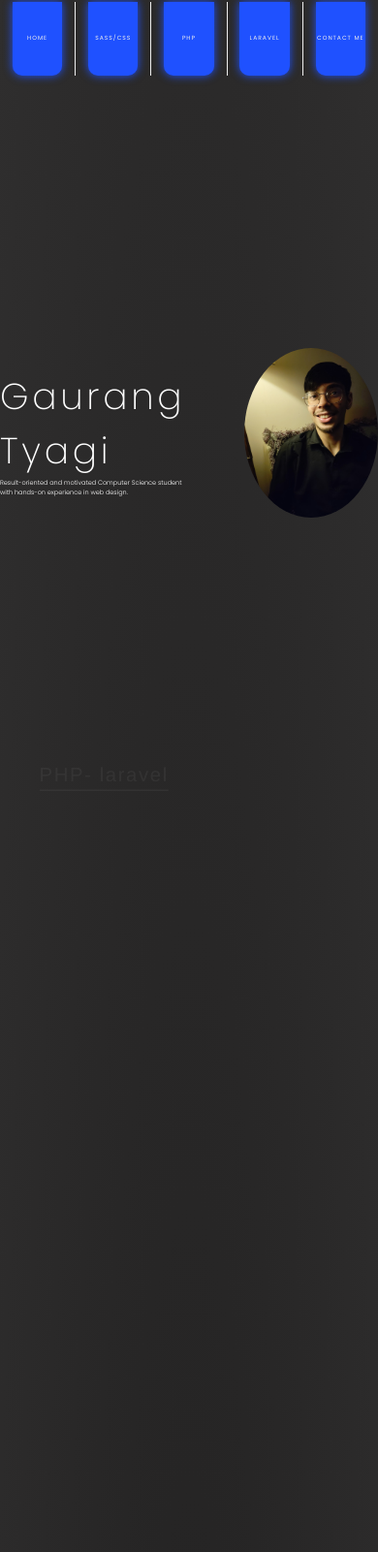
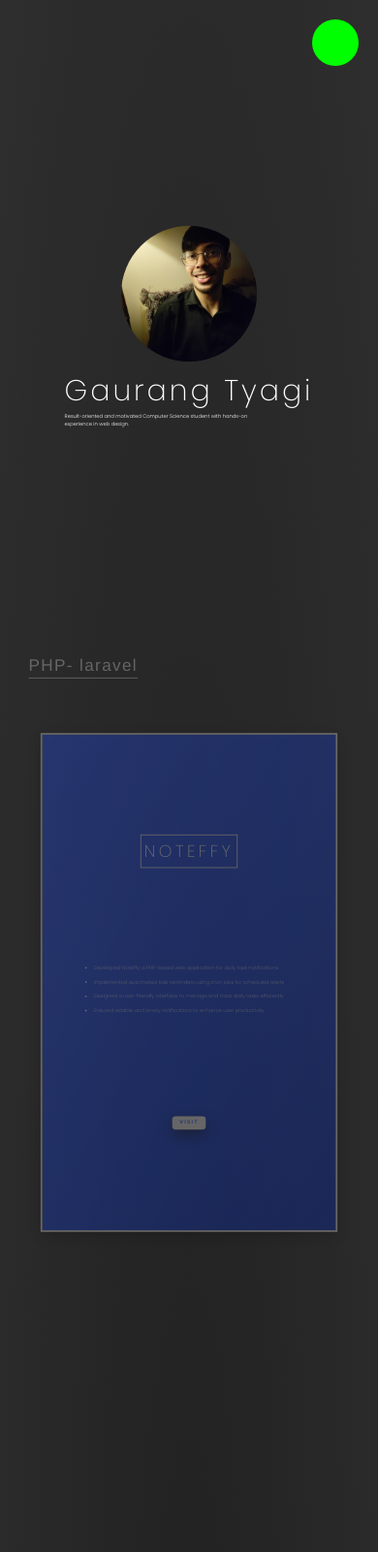
Before and after one commit to GaurangTyagi123/Portfolio, a website: page index.html in a window 390 px wide. Shown: the top 1601 px of the page at 97% size. Drawn offline with Linux system fonts and the light colour scheme.

Commit message:
phone responsive

```diff
--- a/index.html
+++ b/index.html
@@ -11,6 +11,15 @@
 </head>
 
 <body>
+    <div class="float_nav" data-hidden="false">
+        <ul class="navbar__list">
+            <li class="navbar__listitem"><a class="navbar__listlink" href="#">home</a></li>
+            <li class="navbar__listitem"><a class="navbar__listlink" href="#css/sass">sass/css</a></li>
+            <li class="navbar__listitem"><a class="navbar__listlink" href="#php">php</a></li>
+            <li class="navbar__listitem"><a class="navbar__listlink" href="#laravel">laravel</a></li>
+            <li class="navbar__listitem"><a class="navbar__listlink" href="#socials">contact me</a></li>
+        </ul>
+    </div>
     <nav class="navbar">
         <ul class="navbar__list">
             <li class="navbar__listitem"><a class="navbar__listlink" href="#">home</a></li>
@@ -36,7 +45,7 @@
     <div class="projects__list">
         <h1 class="projects__heading" id="php">php- <span>laravel</span></h1>
         <div class="projects__project"
-            style="--color1:#1F51FF;--color2:transparent;--percent:30%;--url:url('../Media/projects_noteffy.png')">
+            style="--color1:#1F51FF;--color2:transparent;--percent:30%;--url:url('../Media/projects_noteffy.png');--size:cover">
             <div class="projects__project_details" style="left:0">
                 <h3 class="projects__project_title">Noteffy</h3>
                 <ul class="projects__project_desc">
@@ -50,7 +59,7 @@
         </div>
 
         <div class="projects__project" id="laravel"
-            style="--color1:transparent;--color2:#1F51FF;--percent:70%;--url:url('../Media/projects_chatapp.png')">
+            style="--color1:transparent;--color2:#1F51FF;--percent:70%;--url:url('../Media/projects_chatapp.png');--size:contain">
             <div class="projects__project_details" style="right:0;">
                 <h3 class="projects__project_title">Chat App</h3>
                 <ul class="projects__project_desc">
@@ -65,7 +74,7 @@
         </div>
         <h1 class="projects__heading" id="react">React</h1>
         <div class="projects__project"
-            style="--color1:#1F51FF;--color2:transparent;--percent:30%;--url:url('../Media/projects_GUIDE.png')">
+            style="--color1:#1F51FF;--color2:transparent;--percent:30%;--url:url('../Media/projects_GUIDE.png');--size:cover">
             <div class="projects__project_details" style="left:0">
                 <h3 class="projects__project_title">G.U.I.D.E</h3>
                 <ul class="projects__project_desc">
@@ -83,7 +92,7 @@
             </div>
         </div>
         <div class="projects__project"
-            style="--color1:transparent;--color2:#1F51FF;--percent:70%;--url:url('../Media/projects_pollutrack.jpg')">
+            style="--color1:transparent;--color2:#1F51FF;--percent:70%;--url:url('../Media/projects_pollutrack.jpg');--size:contain">
             <div class="projects__project_details" style="right:0">
                 <h3 class="projects__project_title">Pollu Track</h3>
                 <ul class="projects__project_desc">
@@ -99,7 +108,7 @@
         </div>
         <h1 class="projects__heading" id="css/sass">css / sass</h1>
         <div class="projects__project"
-            style="--color1:#1F51FF 30%;--color2:transparent;--percent:30%;--url:url('../Media/projects_internship.png')">
+            style="--color1:#1F51FF 30%;--color2:transparent;--percent:30%;--url:url('../Media/projects_internship.png');--size:contain">
             <div class="projects__project_details" style="left:0">
                 <h3 class="projects__project_title">Internship</h3>
                 <ul class="projects__project_desc"><li>Design and development of web pages for Ram Lal Anand College's
--- a/sass/_init.scss
+++ b/sass/_init.scss
@@ -10,19 +10,24 @@ html{
     color : #fff;
     font-family: $font-poppins;
 }
-@media (min-width:75em){
-    html{
-        font-size: 80%;
-    }
-}
+// @media (min-width:75em){
+//     html{
+//         font-size: 80%;
+//     }
+// }
 @media (max-width:62.5em){
     html{
         font-size: 50%;
     }
 }
-@media (max-width:37.5em){
+@media (max-width:50em){
     html{
         font-size: 31.25%;
+    }
+}
+@media (max-width:31.25em){
+    html{
+        font-size: 25%;
     }
 }
 ::-webkit-scrollbar{
--- a/sass/_navbar.scss
+++ b/sass/_navbar.scss
@@ -86,3 +86,43 @@
         }
     }
 }
+@media (max-width:25em) {
+    .navbar{
+        display: none;
+    }
+    .float_nav>.navbar__list{
+        display: none;
+    }
+    .float_nav{
+        position: absolute;
+        z-index: 10;
+        right: 5rem;
+        top: 5rem;
+        height: 12rem;
+        width: 12rem;
+        background-color: lime;
+        border-radius: 50%;
+    }
+    .float_nav[data-hidden=true]{
+        height: 1000rem;
+        width: 100%;
+        background-color: red;
+        border-radius: initial;
+
+        &>.navbar__list{
+            display: flex;
+            flex-direction: column;
+            justify-content: space-evenly;
+            align-items: center;
+            height: 50vh;
+            gap: 2rem;
+        }
+    }
+}
+@media (max-width:25em){
+    .hero{
+        flex-direction: column;
+        justify-content: center;
+        gap: 2rem
+    };
+}
--- a/sass/_projects.scss
+++ b/sass/_projects.scss
@@ -1,41 +1,43 @@
-.projects{
-    &__heading{
+.projects {
+    &__heading {
         scale: .8;
         opacity: 0;
         width: max-content;
         font-size: 5rem;
-        font-family:  Helvetica, sans-serif;
+        font-family: Helvetica, sans-serif;
         font-weight: 200;
         text-transform: uppercase;
         letter-spacing: .4rem;
         text-align: start;
         position: relative;
-        text-decoration:underline .3rem ;
+        text-decoration: underline .3rem;
         text-underline-offset: 2rem;
         animation: fade-in forwards;
         animation-timeline: view();
 
-        &>span{
+        &>span {
             text-transform: lowercase;
         }
     }
-    &__list{
+
+    &__list {
         height: 100%;
         display: flex;
         flex-direction: column;
         gap: 5rem;
         margin-inline: 5rem;
     }
-    &__project{
-        min-height: 100vh;
+
+    &__project {
+        min-height: 150vh;
         width: 100%;
         display: flex;
         justify-content: center;
         align-items: center;
-        background: linear-gradient(90deg,var(--color1) var(--percent) , var(--color2) var(--percent)),var(--url);
+        background: linear-gradient(90deg, var(--color1) var(--percent), var(--color2) var(--percent)), var(--url);
         background-repeat: no-repeat;
         background-position: center;
-        background-size: contain;
+        background-size: var(--size);
 
         scale: .8;
         opacity: 0;
@@ -43,7 +45,20 @@
         animation-timeline: view();
         animation-range: entry;
     }
-    &__project_details{
+
+    @media (max-width:62.5em) {
+        &__project {
+            min-height: 110vh;
+        }
+    }
+
+    @media (max-width:50em) {
+        &__project {
+            min-height: 70vh;
+        }
+    }
+
+    &__project_details {
         height: 100%;
         width: 30%;
         position: absolute;
@@ -53,7 +68,10 @@
         justify-content: space-evenly;
         gap: 5rem;
     }
-    &__project_title{
+
+
+
+    &__project_title {
         font-size: 3rem;
         text-transform: uppercase;
         font-weight: 200;
@@ -63,7 +81,8 @@
         outline-offset: 1rem;
         margin-block-start: 1rem;
     }
-    &__project_desc{
+
+    &__project_desc {
         font-size: 1.3rem;
         margin-inline: 3rem;
         display: flex;
@@ -72,8 +91,36 @@
         font-weight: 200;
         text-align: baseline;
     }
-    &__project_link,&__project_link:visited{
-        color:$color-primary;
+
+    @media (max-width:31.25em) {
+        &__project_desc {
+            font-size: 1.2rem
+        }
+    }
+    @media (max-width:25em) {
+        &__project {
+            background: linear-gradient(to right bottom, $color-primary, darken($color-primary, 20));
+
+        }
+        &__project_details {
+            outline: 2px solid #eee;
+            height: 70vh;
+            width: 100%;
+            position: initial;
+            gap: 0;
+            justify-content: space-evenly;
+            box-shadow: 0 1.5rem 4rem $shadow-primary ;
+        }
+        &__project_title{
+            font-size: 5rem;
+        }
+        &__project_desc{
+            font-size: 1.5rem;
+        }
+    }
+    &__project_link,
+    &__project_link:visited {
+        color: $color-primary;
         text-transform: uppercase;
         text-decoration: none;
         font-weight: 600;
@@ -88,25 +135,29 @@
         box-shadow: 0 1.5rem 4rem $shadow-primary;
         transition: all .4s ease-in-out;
     }
-    &__project_link:hover{
+
+    &__project_link:hover {
         translate: 0 -.5rem;
         scale: 1.01;
         box-shadow: 0 1.5rem 4rem $shadow-secondary;
     }
-    &__project_link:active{
+
+    &__project_link:active {
         translate: 0 .2rem;
         scale: .99;
-        box-shadow: 0 1.5 4rem rgba(0,0,0,.8);
+        box-shadow: 0 1.5 4rem rgba(0, 0, 0, .8);
     }
 }
+
 @keyframes fade-in {
-    to{
+    to {
         scale: 1;
         opacity: 1;
     }
 }
+
 @keyframes slide-right {
-    to{
+    to {
         width: 100%;
     }
 }
```
Also changed, not shown: css/styles.css.
